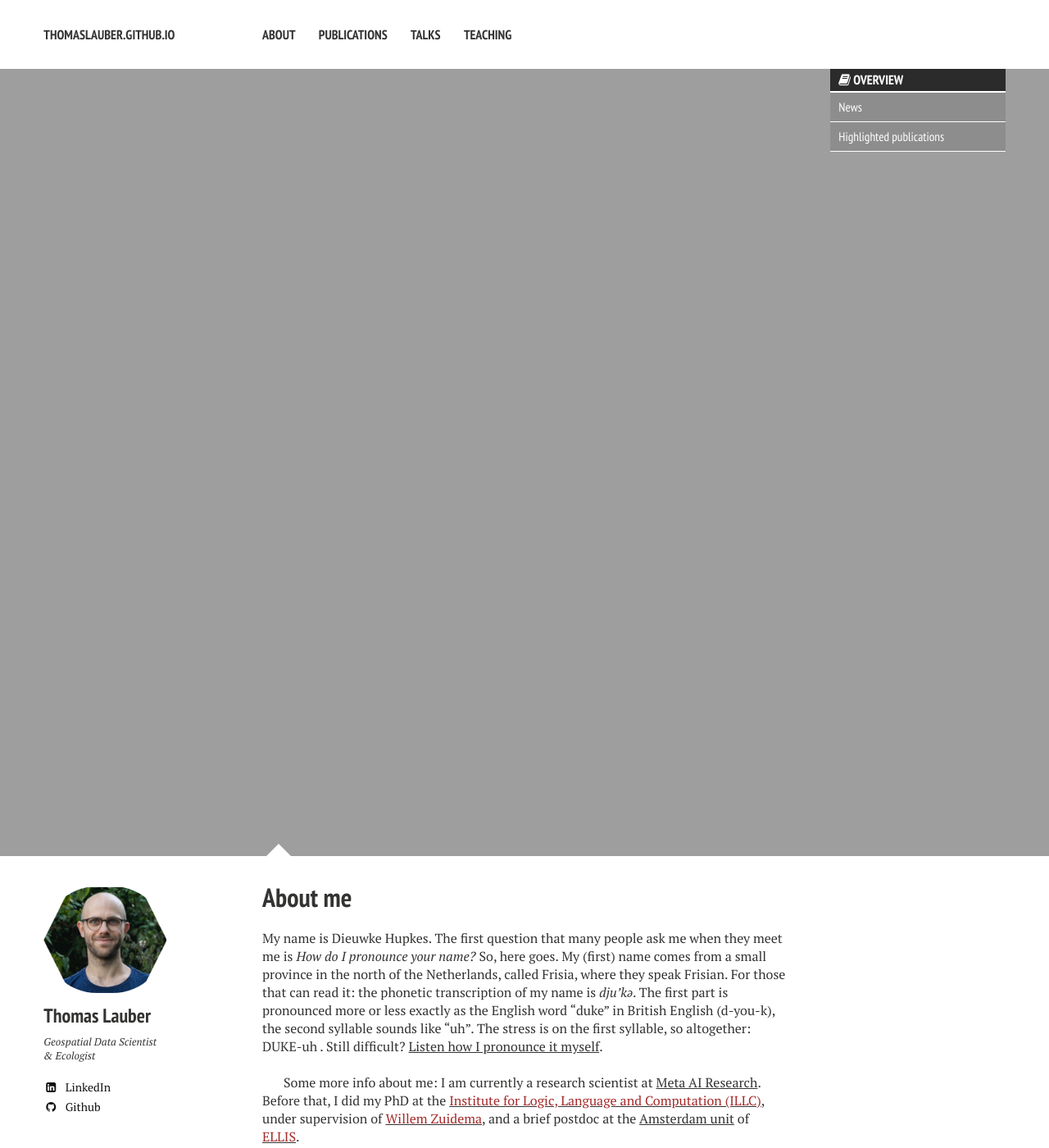
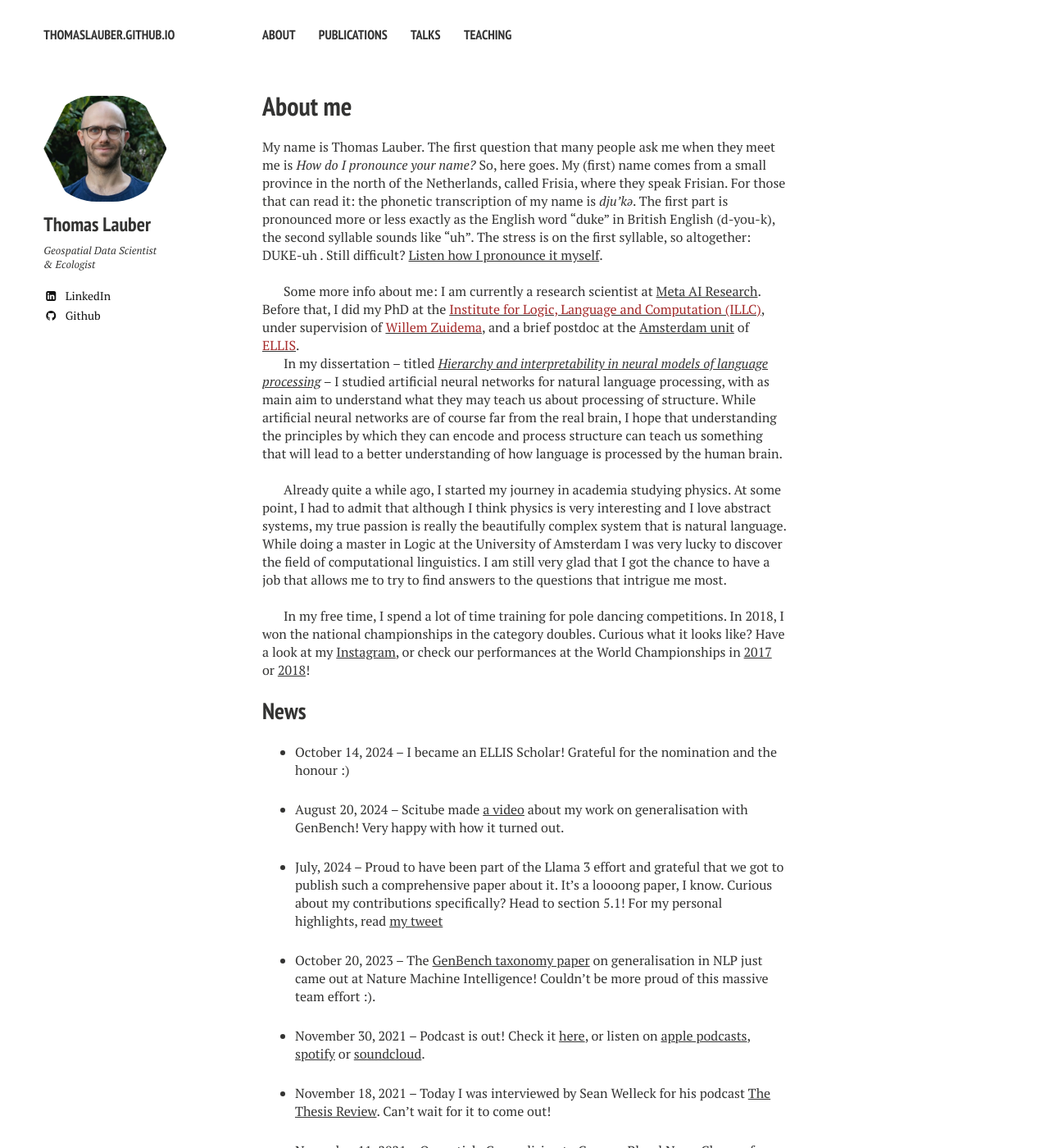
Before and after one commit to thomaslauber/thomaslauber.github.io, a Jekyll site: the page built from index.md, in a window 1280 px wide and 1400 px high. Shown: the whole window at 82% size. Built offline with Jekyll 4.4.1, drawn with Linux system fonts in a browser that asks for light colours; nearby versions of some CDN libraries.

Commit message:
Update index.md

```diff
--- a/index.md
+++ b/index.md
@@ -3,13 +3,9 @@ layout: page
 title: About me
 excerpt: "A minimal Jekyll theme for your blog by designer Michael Rose."
 tags: [Jekyll, theme, responsive, blog, template]
-image:
-  feature: rooftop_view.jpg
 ---
 
-{% include _toc.html %}
-
-My name is Dieuwke Hupkes.
+My name is Thomas Lauber.
 The first question that many people ask me when they meet me is _How do I pronounce your name?_ So, here goes. My (first) name comes from a small province in the north of the Netherlands, called Frisia, where they speak Frisian.
 For those that can read it: the phonetic transcription of my name is *dju'kǝ*.
 The first part is pronounced more or less exactly as the English word "duke" in British English (d-you-k), the second syllable sounds like "uh".
```
